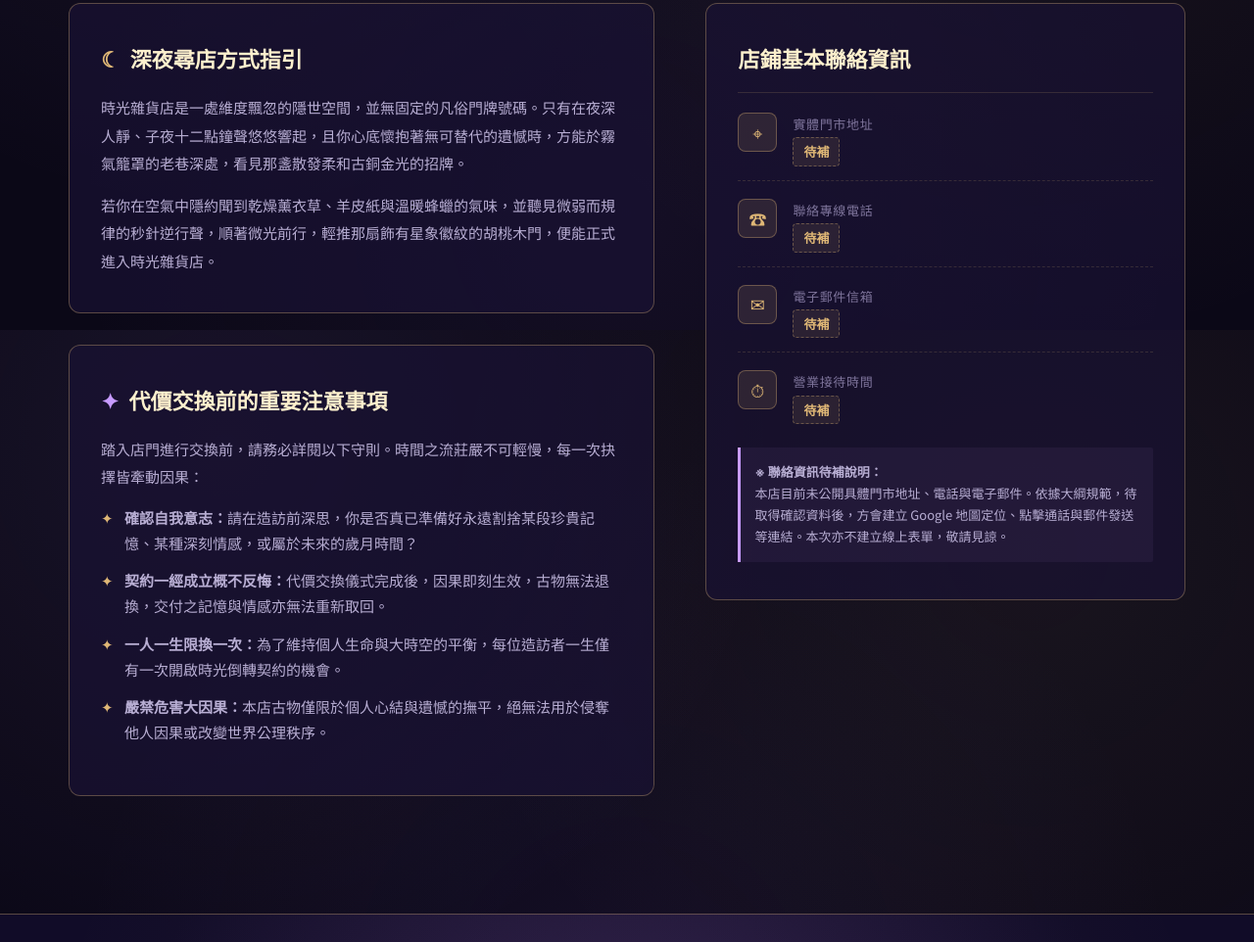
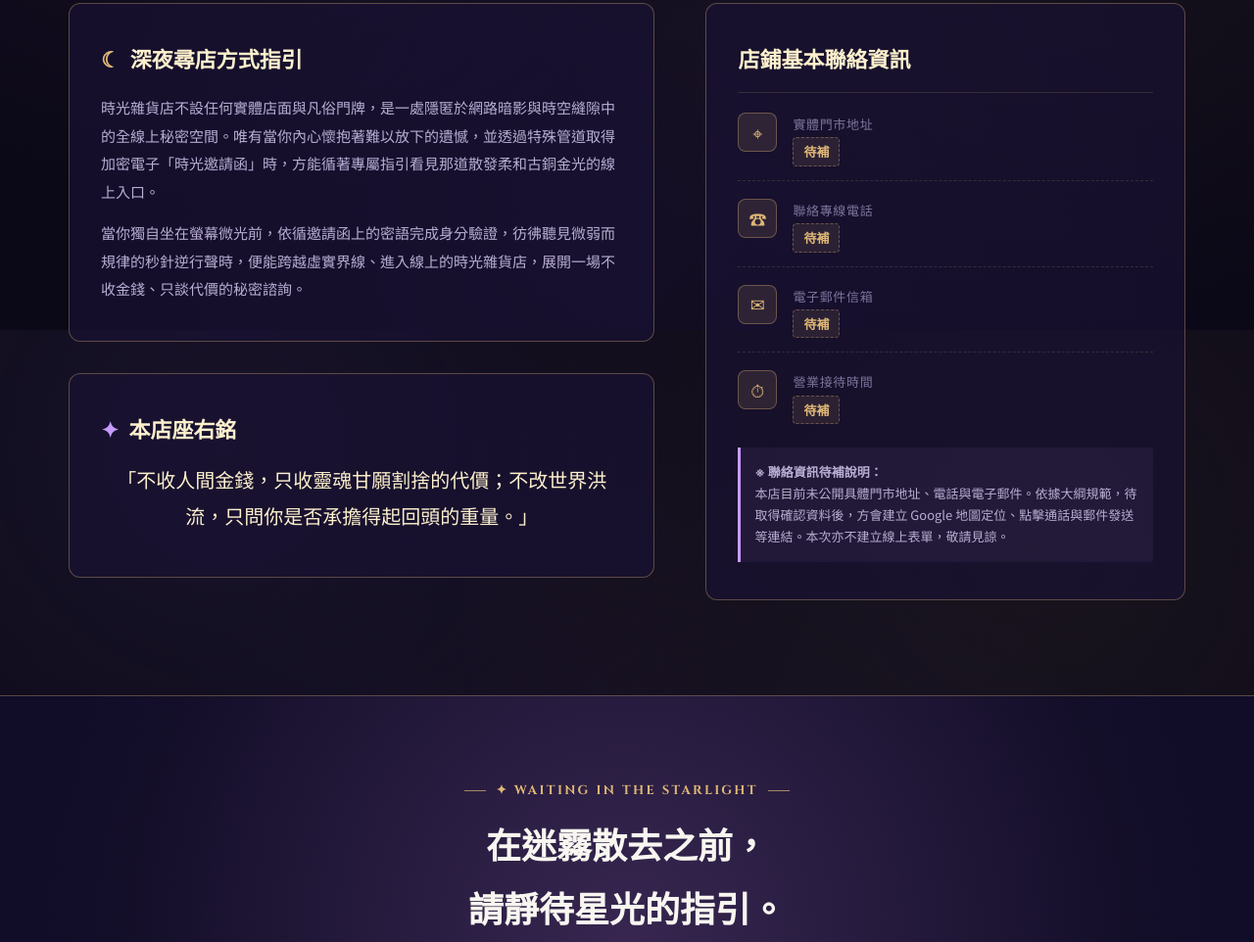
Before and after one commit to susu-cpu777/WebPage_11515243, a plain HTML site: page pages/contact.html in a window 1280 px wide. Shown: the part 463-1425 px from the top of the page at 98% size. Drawn offline with Linux system fonts and the light colour scheme.

Commit message:
新增聯絡頁面座右銘區塊，調整內容以增強表達效果

```diff
--- a/pages/assets/css/site.css
+++ b/pages/assets/css/site.css
@@ -917,6 +917,15 @@ img, svg {
   gap: 10px;
 }
 
+.contact-grid .contact-motto {
+  margin: 4px 0;
+  color: var(--gold-light);
+  font-family: var(--font-serif);
+  font-size: 20px;
+  line-height: 1.85;
+  text-align: center;
+}
+
 .guide-box p {
   color: var(--text-muted);
   font-size: 15px;
--- a/pages/contact.html
+++ b/pages/contact.html
@@ -67,36 +67,20 @@
               <span>深夜尋店方式指引</span>
             </h3>
             <p>
-              時光雜貨店是一處維度飄忽的隱世空間，並無固定的凡俗門牌號碼。只有在夜深人靜、子夜十二點鐘聲悠悠響起，且你心底懷抱著無可替代的遺憾時，方能於霧氣籠罩的老巷深處，看見那盞散發柔和古銅金光的招牌。
+              時光雜貨店不設任何實體店面與凡俗門牌，是一處隱匿於網路暗影與時空縫隙中的全線上秘密空間。唯有當你內心懷抱著難以放下的遺憾，並透過特殊管道取得加密電子「時光邀請函」時，方能循著專屬指引看見那道散發柔和古銅金光的線上入口。
             </p>
             <p>
-              若你在空氣中隱約聞到乾燥薰衣草、羊皮紙與溫暖蜂蠟的氣味，並聽見微弱而規律的秒針逆行聲，順著微光前行，輕推那扇飾有星象徽紋的胡桃木門，便能正式進入時光雜貨店。
+              當你獨自坐在螢幕微光前，依循邀請函上的密語完成身分驗證，彷彿聽見微弱而規律的秒針逆行聲時，便能跨越虛實界線、進入線上的時光雜貨店，展開一場不收金錢、只談代價的秘密諮詢。
             </p>
           </article>
 
-          <!-- 代價交換前注意事項 -->
-          <article class="guide-box">
+          <!-- 本店座右銘 -->
+          <article class="guide-box contact-motto-box">
             <h3>
               <span style="color: var(--lavender);" aria-hidden="true">✦</span>
-              <span>代價交換前的重要注意事項</span>
+              <span>本店座右銘</span>
             </h3>
-            <p>
-              踏入店門進行交換前，請務必詳閱以下守則。時間之流莊嚴不可輕慢，每一次抉擇皆牽動因果：
-            </p>
-            <ul class="notice-list">
-              <li>
-                <strong>確認自我意志：</strong>請在造訪前深思，你是否真已準備好永遠割捨某段珍貴記憶、某種深刻情感，或屬於未來的歲月時間？
-              </li>
-              <li>
-                <strong>契約一經成立概不反悔：</strong>代價交換儀式完成後，因果即刻生效，古物無法退換，交付之記憶與情感亦無法重新取回。
-              </li>
-              <li>
-                <strong>一人一生限換一次：</strong>為了維持個人生命與大時空的平衡，每位造訪者一生僅有一次開啟時光倒轉契約的機會。
-              </li>
-              <li>
-                <strong>嚴禁危害大因果：</strong>本店古物僅限於個人心結與遺憾的撫平，絕無法用於侵奪他人因果或改變世界公理秩序。
-              </li>
-            </ul>
+            <blockquote class="contact-motto">「不收人間金錢，只收靈魂甘願割捨的代價；不改世界洪流，只問你是否承擔得起回頭的重量。」</blockquote>
           </article>
         </div>
 
```
